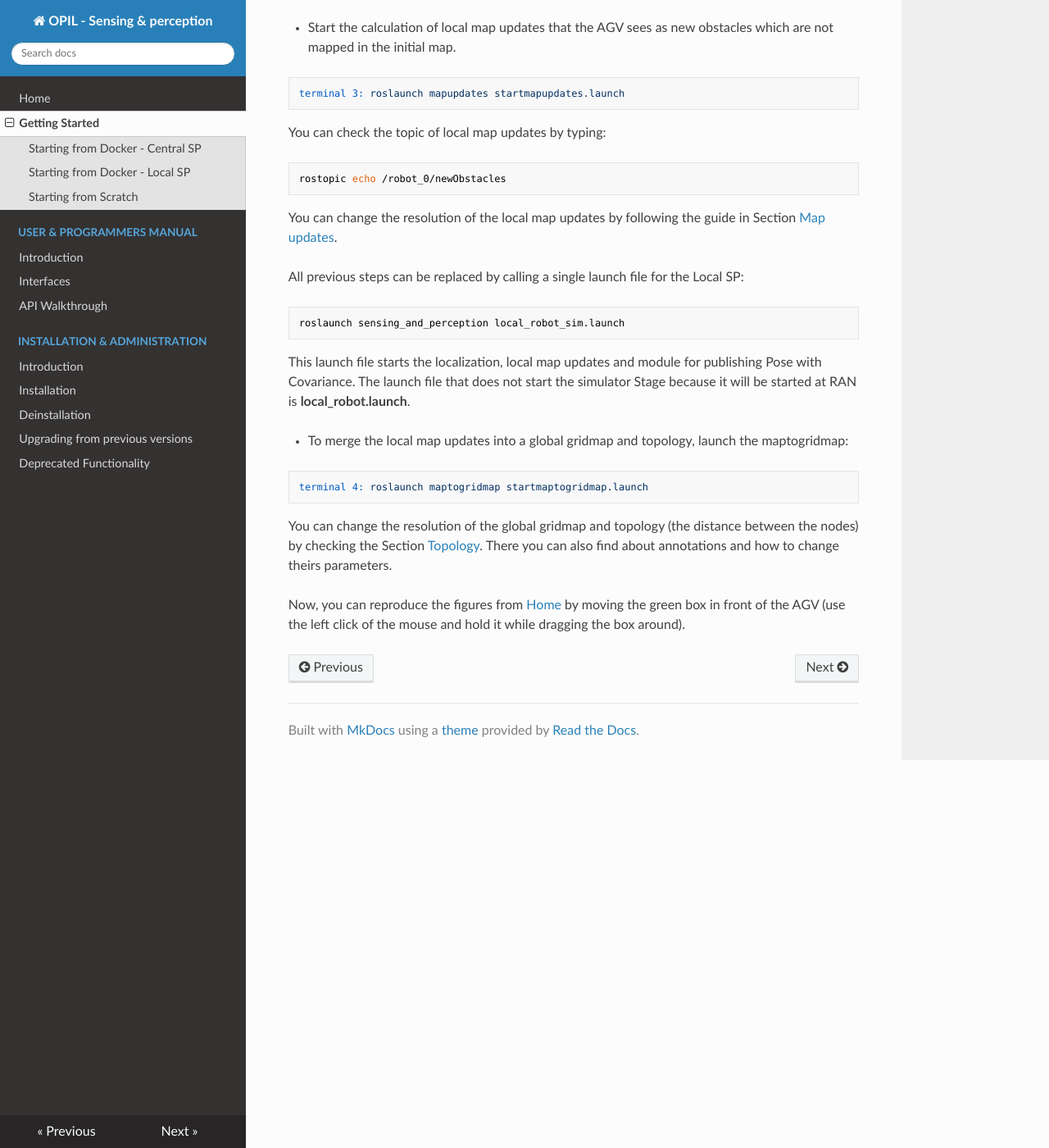
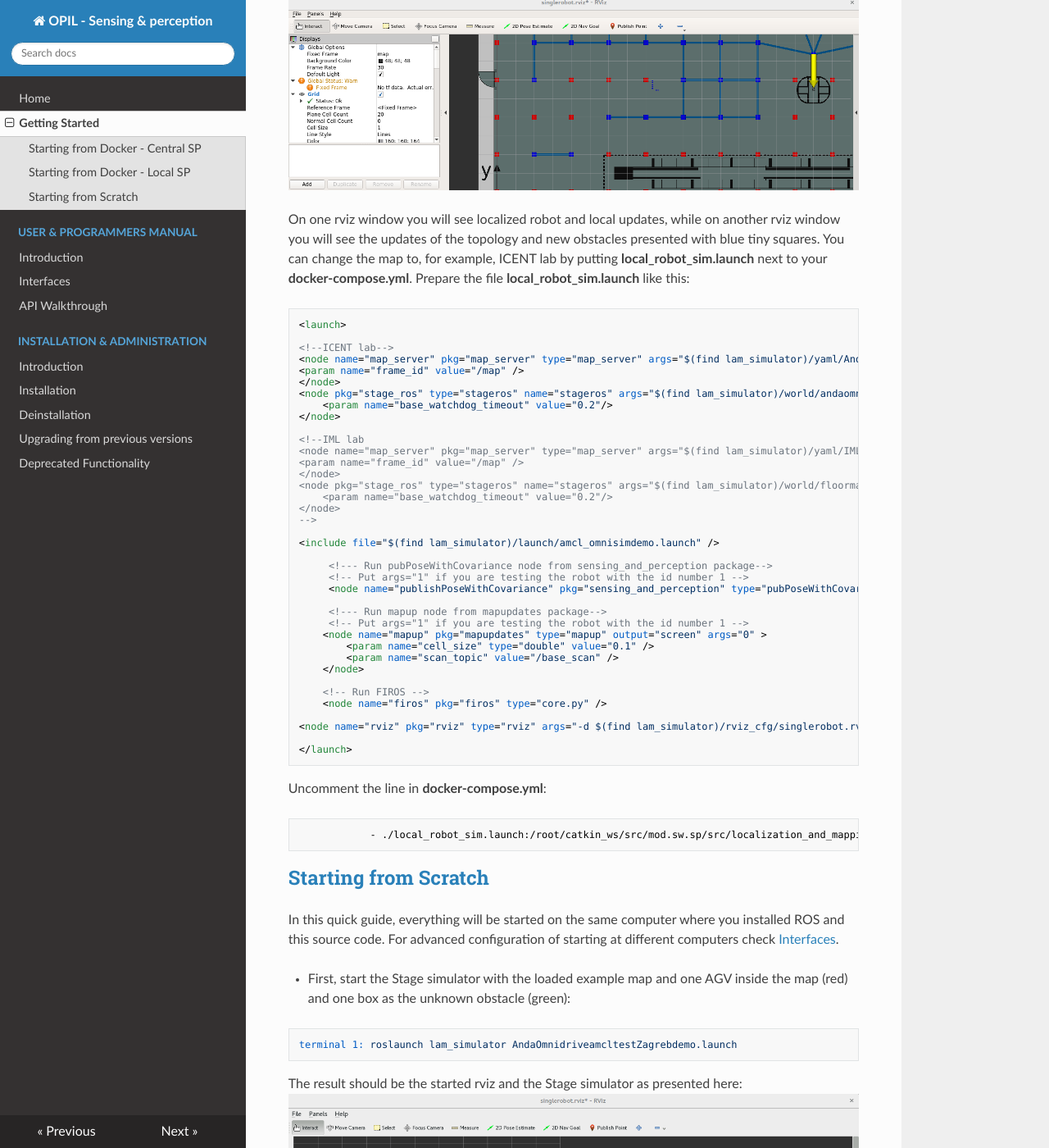
Before and after one commit to ramp-eu/Central_Sensing_and_Perception, an MkDocs documentation site: the page built from doc/docs/start.md, in a window 1280 px wide and 1400 px high, scrolled down 5271 px. Shown: the whole window at 82% size. Built offline with MkDocs 1.6.1, drawn with Linux system fonts in a browser that asks for light colours; nearby versions of some CDN libraries; some of the changed text lies outside the part shown.

Commit message:
added docs about Local SP docker

````diff
--- a/doc/docs/start.md
+++ b/doc/docs/start.md
@@ -105,7 +105,104 @@
 
 ## <a name="fromdockerlocal">Starting from Docker - Local SP</a>
 
-will come later...
+This section will be short since current version contains the Stage simulator, which needs to be removed and be connected to the RAN through ROS master.
+
+Prepare a following docker-compose to start both Central and Local SP:
+
+```
+version: "3"
+services:
+    #Context Broker
+    orion:
+        image: fiware/orion
+        ports:
+            - 1026:1026
+        command:
+            -dbhost mongo
+    mongo:
+        restart: always
+        image: mongo:3.4
+        command: --nojournal
+#S&P
+    sp:
+        restart: always
+        image: l4ms/opil.sw.sp:c2.0
+        volumes:
+            #- path on the host : path inside the container
+            - /tmp/.X11-unix:/tmp/.X11-unix:rw
+#            - ./annotations.ini:/root/catkin_ws/src/mod.sw.sp/src/maptogridmap/launch/annotations.ini:ro
+#            - ./map.yaml:/root/catkin_ws/src/mod.sw.sp/src/maptogridmap/launch/map.yaml:ro
+#            - ./map.png:/root/catkin_ws/src/mod.sw.sp/src/maptogridmap/launch/map.png:ro
+#            - ./topology.launch:/root/catkin_ws/src/mod.sw.sp/src/maptogridmap/launch/topology.launch:ro
+        environment:
+            - FIWAREHOST=orion
+            - HOST=sp
+            - NETINTERFACE=eth0
+            - DISPLAY=$DISPLAY
+    splocal:
+        restart: always
+        image: l4ms/opil.sw.sp:l2.0
+        volumes:
+            #- path on the host : path inside the container
+            - /tmp/.X11-unix:/tmp/.X11-unix:rw
+#            - ./local_robot_sim.launch:/root/catkin_ws/src/mod.sw.sp/src/localization_and_mapping/sensing_and_perception/local_robot_sim.launch:ro
+        environment:
+            - FIWAREHOST=orion
+            - HOST=splocal
+            - NETINTERFACE=eth0
+            - DISPLAY=$DISPLAY
+```
+
+By default IML lab will be started and you should see something like this if you move the box in the Stage simulator:
+![Local and central SP](./img/localcentralupdateIML.png)
+
+On one rviz window you will see localized robot and local updates, while on another rviz window you will see the updates of the topology and new obstacles presented with blue tiny squares. You can change the map to, for example, ICENT lab by putting **local_robot_sim.launch** next to your **docker-compose.yml**. Prepare the file **local_robot_sim.launch** like this:
+
+```
+<launch>
+
+<!--ICENT lab-->
+<node name="map_server" pkg="map_server" type="map_server" args="$(find lam_simulator)/yaml/Andamapa.yaml" respawn="false" >
+<param name="frame_id" value="/map" />
+</node>
+<node pkg="stage_ros" type="stageros" name="stageros" args="$(find lam_simulator)/world/andaomnidriveamcltest.world" respawn="false" >
+    <param name="base_watchdog_timeout" value="0.2"/>
+</node>
+
+<!--IML lab
+<node name="map_server" pkg="map_server" type="map_server" args="$(find lam_simulator)/yaml/IMLlab.yaml" respawn="false" >
+<param name="frame_id" value="/map" />
+</node>
+<node pkg="stage_ros" type="stageros" name="stageros" args="$(find lam_simulator)/world/floormap_IML.world" respawn="false" >
+    <param name="base_watchdog_timeout" value="0.2"/>
+</node>
+-->
+
+<include file="$(find lam_simulator)/launch/amcl_omnisimdemo.launch" />
+
+     <!--- Run pubPoseWithCovariance node from sensing_and_perception package-->
+     <!-- Put args="1" if you are testing the robot with the id number 1 -->
+     <node name="publishPoseWithCovariance" pkg="sensing_and_perception" type="pubPoseWithCovariance" output="screen" args="0"/>
+
+     <!--- Run mapup node from mapupdates package-->
+     <!-- Put args="1" if you are testing the robot with the id number 1 -->
+    <node name="mapup" pkg="mapupdates" type="mapup" output="screen" args="0" >
+        <param name="cell_size" type="double" value="0.1" />
+        <param name="scan_topic" value="/base_scan" />
+    </node>
+
+    <!-- Run FIROS -->
+    <node name="firos" pkg="firos" type="core.py" />
+
+<node name="rviz" pkg="rviz" type="rviz" args="-d $(find lam_simulator)/rviz_cfg/singlerobot.rviz" />
+
+</launch>
+```
+
+Uncomment the line in **docker-compose.yml**:
+```
+            - ./local_robot_sim.launch:/root/catkin_ws/src/mod.sw.sp/src/localization_and_mapping/sensing_and_perception/local_robot_sim.launch:ro
+```
 
 ## <a name="fromscratch">Starting from Scratch</a>
 
````
Also changed, not shown: doc/docs/install/install.md (+38 -2 lines), doc/docs/img/localcentralupdateIML.png (added).
